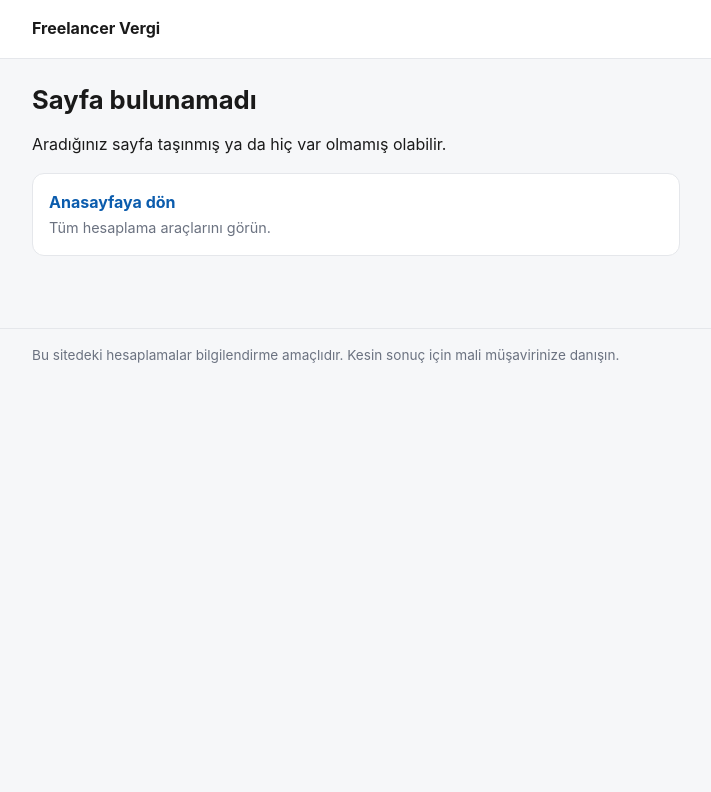
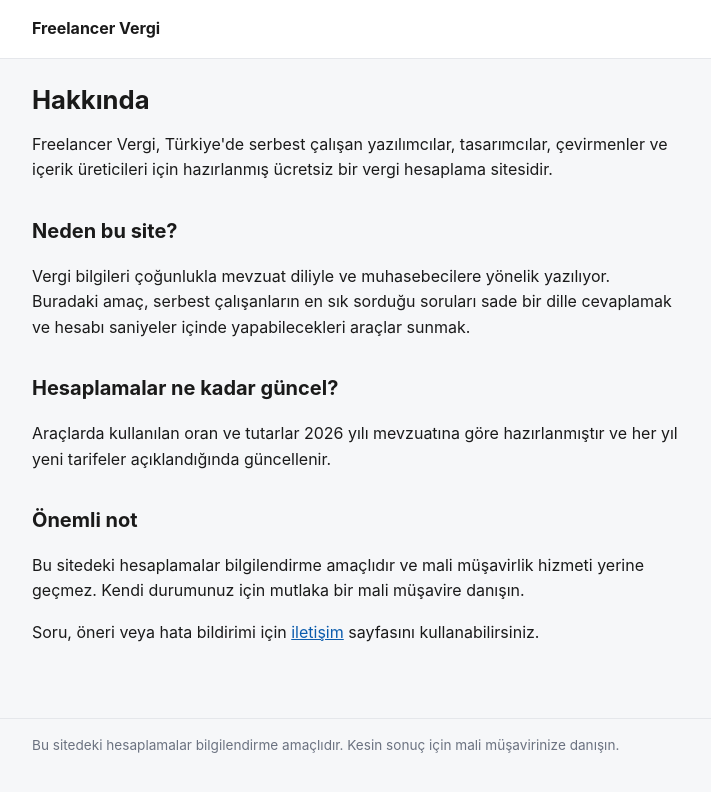
Before and after one commit to yavuzscvk-source/freelancer-vergi, a Next.js app: page /hakkinda in a window 1280 px wide. Before the commit this address had no page. Shown: the top 792 px of the page, without its empty margins (284-995 px from the left). Built offline with nearby package versions, Linux system fonts and the light colour scheme.

Commit message:
Create page.js

```diff
--- /dev/null
+++ b/app/hakkinda/page.js
@@ -0,0 +1,26 @@
+import Link from "next/link";
+
+export const metadata = {
+  title: "Hakkında",
+  description: "Freelancer Vergi, serbest çalışanlar için sade, ücretsiz ve güncel vergi hesaplama araçları sunar.",
+};
+
+export default function Hakkinda() {
+  return (
+    <>
+      <h1>Hakkında</h1>
+      <p>Freelancer Vergi, Türkiye'de serbest çalışan yazılımcılar, tasarımcılar, çevirmenler ve içerik üreticileri için hazırlanmış ücretsiz bir vergi hesaplama sitesidir.</p>
+
+      <h2>Neden bu site?</h2>
+      <p>Vergi bilgileri çoğunlukla mevzuat diliyle ve muhasebecilere yönelik yazılıyor. Buradaki amaç, serbest çalışanların en sık sorduğu soruları sade bir dille cevaplamak ve hesabı saniyeler içinde yapabilecekleri araçlar sunmak.</p>
+
+      <h2>Hesaplamalar ne kadar güncel?</h2>
+      <p>Araçlarda kullanılan oran ve tutarlar 2026 yılı mevzuatına göre hazırlanmıştır ve her yıl yeni tarifeler açıklandığında güncellenir.</p>
+
+      <h2>Önemli not</h2>
+      <p>Bu sitedeki hesaplamalar bilgilendirme amaçlıdır ve mali müşavirlik hizmeti yerine geçmez. Kendi durumunuz için mutlaka bir mali müşavire danışın.</p>
+
+      <p>Soru, öneri veya hata bildirimi için <Link href="/iletisim">iletişim</Link> sayfasını kullanabilirsiniz.</p>
+    </>
+  );
+}
```
